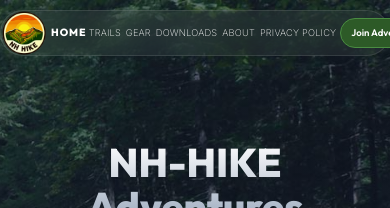
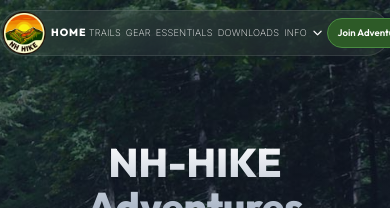
Before and after one commit to nhhike/store, a Jekyll site: the page built from index.html, in a window 390 px wide. Shown: the top 208 px of the page. Built offline with Jekyll 4.4.1, drawn with Linux system fonts in a browser that asks for light colours.

Commit message:
Implement dropdown menu and add Essentials page

```diff
--- a/_layouts/default.html
+++ b/_layouts/default.html
@@ -30,9 +30,15 @@
         <div class="nav-links">
             <a href="{{ '/trails.html' | relative_url }}">Trails</a>
             <a href="{{ '/gear.html' | relative_url }}">Gear</a>
+            <a href="{{ '/essentials.html' | relative_url }}">Essentials</a>
             <a href="{{ '/app-development.html' | relative_url }}">Downloads</a>
-            <a href="{{ '/about.html' | relative_url }}">About</a>
-            <a href="{{ '/privacy-policy.html' | relative_url }}">Privacy Policy</a>
+            <div class="nav-dropdown">
+                <a href="#" class="dropdown-trigger">Info <i class="fa-solid fa-chevron-down"></i></a>
+                <div class="dropdown-content">
+                    <a href="{{ '/about.html' | relative_url }}">About</a>
+                    <a href="{{ '/privacy-policy.html' | relative_url }}">Privacy Policy</a>
+                </div>
+            </div>
         </div>
         <a href="{{ '/join.html' | relative_url }}" class="btn">Join Adventure</a>
     </nav>
--- a/assets/css/style.css
+++ b/assets/css/style.css
@@ -68,6 +68,66 @@
     text-transform: uppercase;
 }
 .nav-links a:hover { color: var(--accent); }
+
+/* Dropdown Support */
+.nav-dropdown {
+    position: relative;
+    display: flex;
+    align-items: center;
+}
+
+.dropdown-trigger {
+    display: flex;
+    align-items: center;
+    gap: 6px;
+    cursor: pointer;
+}
+
+.dropdown-trigger i {
+    font-size: 0.6rem;
+    transition: 0.3s;
+}
+
+.dropdown-content {
+    display: none;
+    position: absolute;
+    top: 100%;
+    left: 50%;
+    transform: translateX(-50%);
+    background: rgba(15, 23, 42, 0.9);
+    backdrop-filter: blur(20px);
+    border: 1px solid var(--glass-border);
+    min-width: 180px;
+    border-radius: 20px;
+    z-index: 1000;
+    margin-top: 15px;
+    overflow: hidden;
+    box-shadow: 0 15px 40px rgba(0,0,0,0.4);
+    padding: 10px 0;
+}
+
+.dropdown-content a {
+    padding: 12px 20px !important;
+    display: block !important;
+    font-size: 0.85rem !important;
+    font-weight: 400 !important;
+    text-transform: none !important;
+    letter-spacing: 0.3px !important;
+    width: 100%;
+}
+
+.dropdown-content a:hover {
+    background: rgba(255, 255, 255, 0.05);
+    color: var(--accent);
+}
+
+.nav-dropdown:hover .dropdown-content {
+    display: block;
+}
+
+.nav-dropdown:hover .dropdown-trigger i {
+    transform: rotate(180deg);
+}
 
 .btn {
     padding: 12px 30px; background: var(--primary); color: #fff;
@@ -232,8 +292,17 @@
     .nav-logo img { height: 46px; width: 46px; }
     .nav-home { font-size: 0.65rem; font-weight: 800; }
 
-    .nav-links { gap: 5px !important; }
+    .nav-links { gap: 5px !important; align-items: center; }
     .nav-links a { font-size: 0.58rem; font-weight: 200; letter-spacing: 0.2px; }
+
+    .nav-dropdown .dropdown-content {
+        position: fixed;
+        top: 60px;
+        left: auto;
+        right: 10px;
+        transform: none;
+        min-width: 140px;
+    }
 
     .btn { padding: 6px 10px; font-size: 0.6rem; margin-left: 2px; border-radius: 20px; }
 
```
Also changed, not shown: essentials.html (added, +53 -0 lines).
